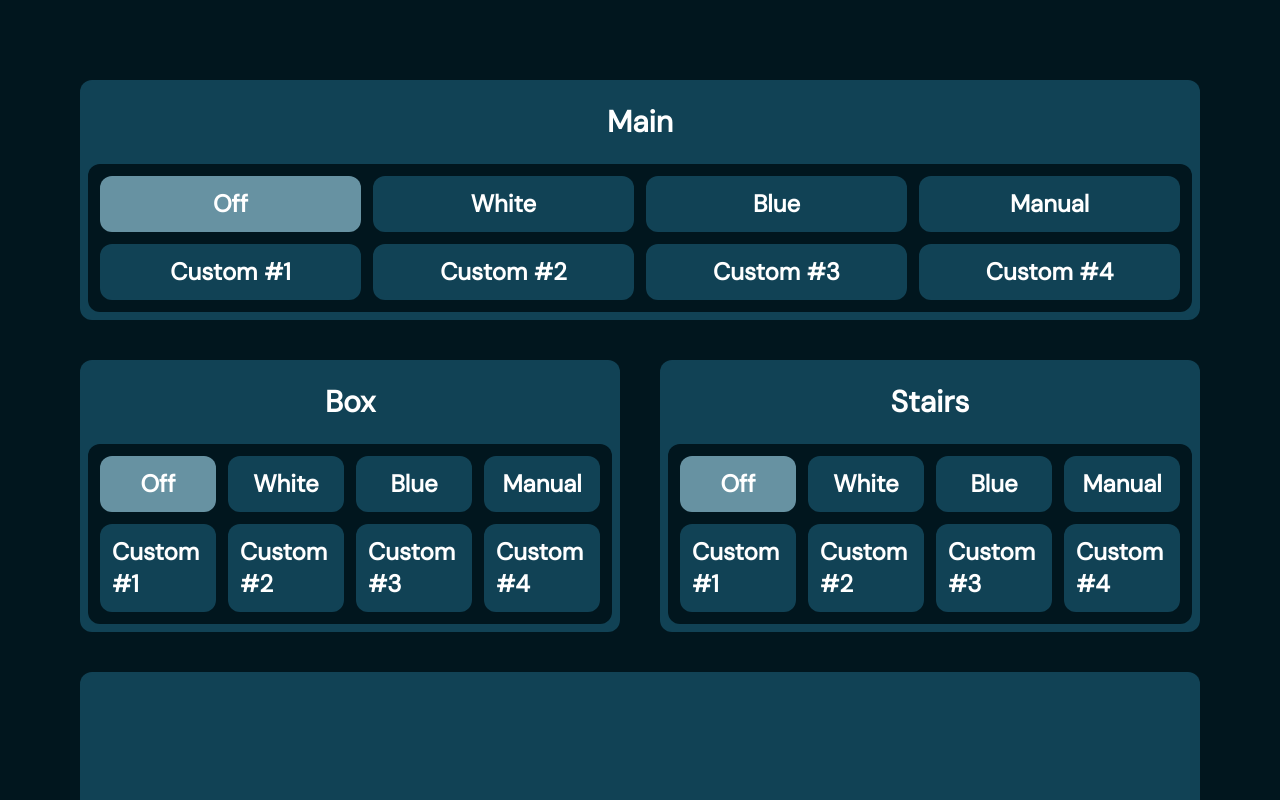
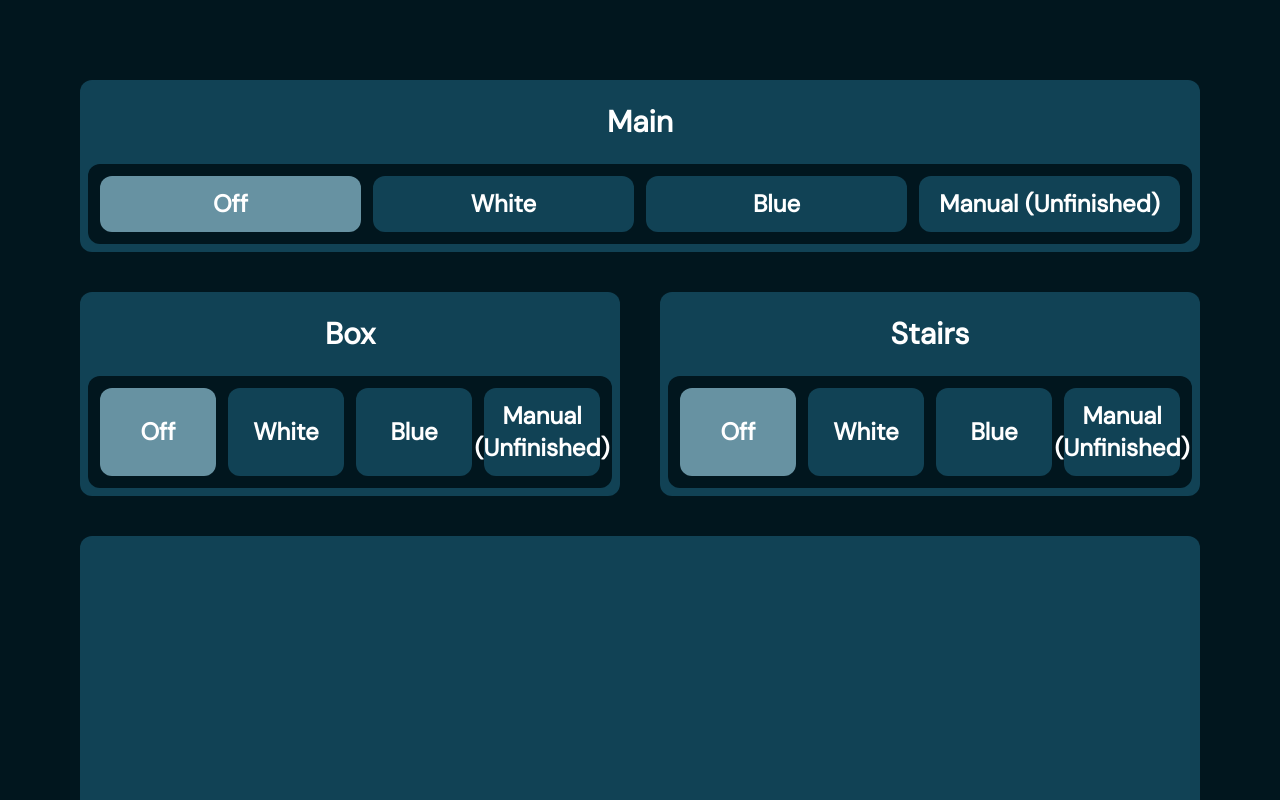
Before and after one commit to OTC-PAC/boxLights, a website: page public/web.html in a window 1280 px wide. Shown: the top 800 px of the page. Drawn offline with Linux system fonts and the light colour scheme.

Commit message:
Update web.html

```diff
--- a/public/web.html
+++ b/public/web.html
@@ -10,6 +10,7 @@
     <style>
         html {
             font-family: 'DM Sans', system-ui, -apple-system, BlinkMacSystemFont, 'Segoe UI', Roboto, Oxygen, Ubuntu, Cantarell, 'Open Sans', 'Helvetica Neue', sans-serif;
+            text-align: center;
         }
     </style>
 </head>
@@ -37,27 +38,7 @@
                 </div>
                 <div class="bg-custom-pri rounded-xl p-3 flex justify-center items-center">
                     <div>
-                        <h1 class="text-2xl font-bold">Manual</h1>
-                    </div>
-                </div>
-                <div class="bg-custom-pri rounded-xl p-3 flex justify-center items-center">
-                    <div>
-                        <h1 class="text-2xl font-bold">Custom #1</h1>
-                    </div>
-                </div>
-                <div class="bg-custom-pri rounded-xl p-3 flex justify-center items-center">
-                    <div>
-                        <h1 class="text-2xl font-bold">Custom #2</h1>
-                    </div>
-                </div>
-                <div class="bg-custom-pri rounded-xl p-3 flex justify-center items-center">
-                    <div>
-                        <h1 class="text-2xl font-bold">Custom #3</h1>
-                    </div>
-                </div>
-                <div class="bg-custom-pri rounded-xl p-3 flex justify-center items-center">
-                    <div>
-                        <h1 class="text-2xl font-bold">Custom #4</h1>
+                        <h1 class="text-2xl font-bold">Manual (Unfinished)</h1>
                     </div>
                 </div>
             </div>
@@ -85,27 +66,7 @@
                     </div>
                     <div class="bg-custom-pri rounded-xl p-3 flex justify-center items-center">
                         <div>
-                            <h1 class="text-2xl font-bold">Manual</h1>
-                        </div>
-                    </div>
-                    <div class="bg-custom-pri rounded-xl p-3 flex justify-center items-center">
-                        <div>
-                            <h1 class="text-2xl font-bold">Custom #1</h1>
-                        </div>
-                    </div>
-                    <div class="bg-custom-pri rounded-xl p-3 flex justify-center items-center">
-                        <div>
-                            <h1 class="text-2xl font-bold">Custom #2</h1>
-                        </div>
-                    </div>
-                    <div class="bg-custom-pri rounded-xl p-3 flex justify-center items-center">
-                        <div>
-                            <h1 class="text-2xl font-bold">Custom #3</h1>
-                        </div>
-                    </div>
-                    <div class="bg-custom-pri rounded-xl p-3 flex justify-center items-center">
-                        <div>
-                            <h1 class="text-2xl font-bold">Custom #4</h1>
+                            <h1 class="text-2xl font-bold">Manual (Unfinished)</h1>
                         </div>
                     </div>
                 </div>
@@ -132,27 +93,7 @@
                     </div>
                     <div class="bg-custom-pri rounded-xl p-3 flex justify-center items-center">
                         <div>
-                            <h1 class="text-2xl font-bold">Manual</h1>
-                        </div>
-                    </div>
-                    <div class="bg-custom-pri rounded-xl p-3 flex justify-center items-center">
-                        <div>
-                            <h1 class="text-2xl font-bold">Custom #1</h1>
-                        </div>
-                    </div>
-                    <div class="bg-custom-pri rounded-xl p-3 flex justify-center items-center">
-                        <div>
-                            <h1 class="text-2xl font-bold">Custom #2</h1>
-                        </div>
-                    </div>
-                    <div class="bg-custom-pri rounded-xl p-3 flex justify-center items-center">
-                        <div>
-                            <h1 class="text-2xl font-bold">Custom #3</h1>
-                        </div>
-                    </div>
-                    <div class="bg-custom-pri rounded-xl p-3 flex justify-center items-center">
-                        <div>
-                            <h1 class="text-2xl font-bold">Custom #4</h1>
+                            <h1 class="text-2xl font-bold">Manual (Unfinished)</h1>
                         </div>
                     </div>
                 </div>
```
